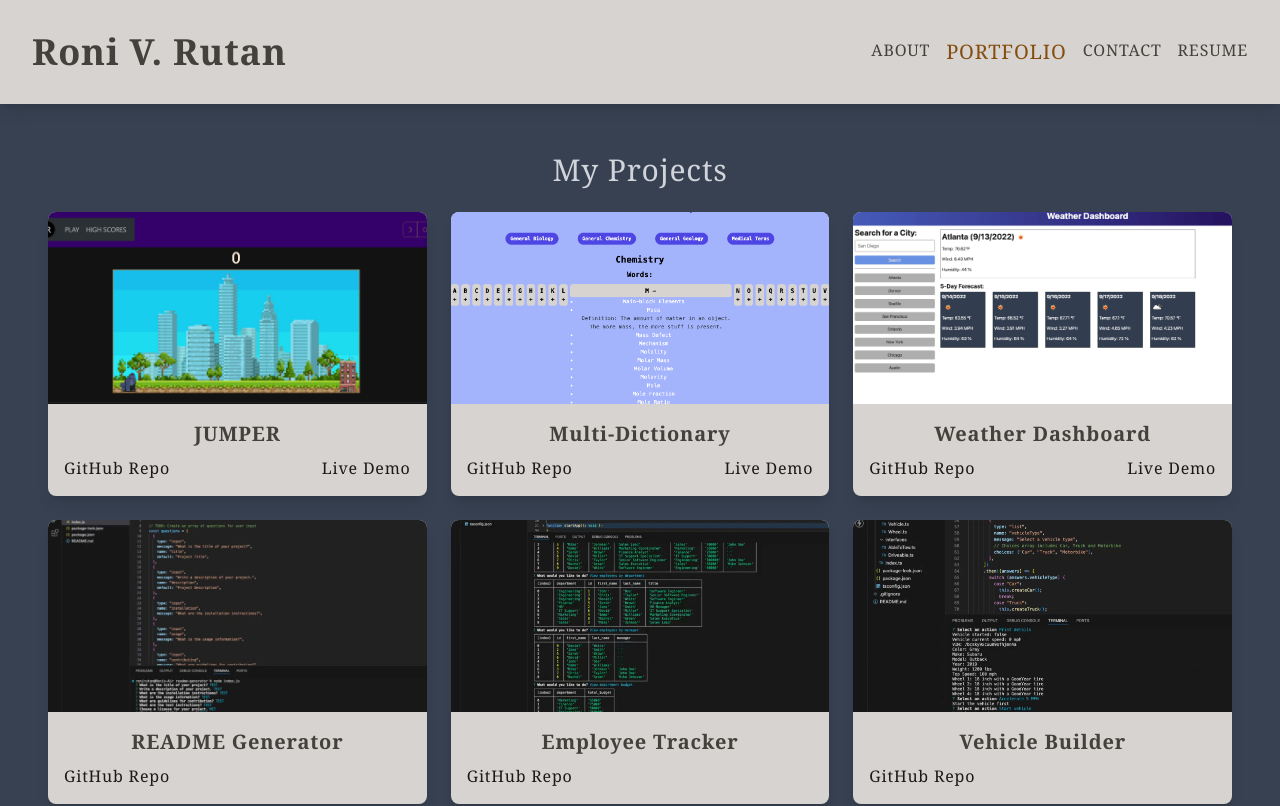
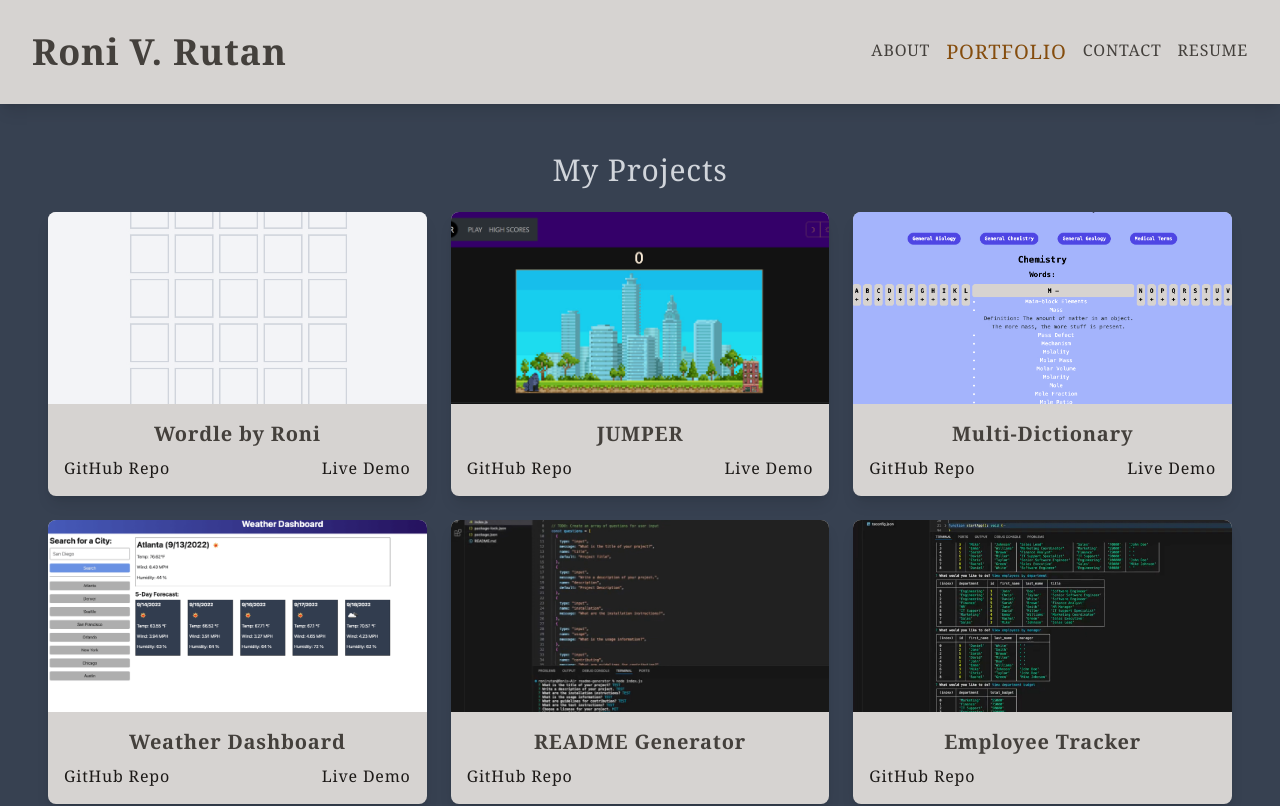
Before and after one commit to rvrutan/portfolio, a React (Vite) app: page /portfolio in a window 1280 px wide. Shown: the top 806 px of the page. Built offline with nearby package versions, Linux system fonts and the light colour scheme.

Commit message:
newe project added

```diff
--- a/src/components/pages/Portfolio.jsx
+++ b/src/components/pages/Portfolio.jsx
@@ -2,6 +2,12 @@ import Project from "../Project";
 
 export default function Portfolio() {
   const projects = [
+    {
+      title: "Wordle by Roni",
+      img: "assets/Wordle by Roni.JPG",
+      liveLink: "https://main.d31onown0apcrr.amplifyapp.com/",
+      repoLink: "https://github.com/rvrutan/WORDLE",
+    },
     {
       title: "JUMPER",
       img: "assets/jumper.png",
@@ -32,12 +38,6 @@ export default function Portfolio() {
       liveLink: "",
       repoLink: "https://github.com/rvrutan/employee-tracker",
     },
-    {
-      title: "Vehicle Builder",
-      img: "assets/vehicle builder.JPG",
-      liveLink: "",
-      repoLink: "https://github.com/rvrutan/vehicle-builder",
-    },
   ];
 
   return (
```
Also changed, not shown: public/assets/Wordle by Roni.JPG (added), public/assets/vehicle builder.JPG (deleted).
